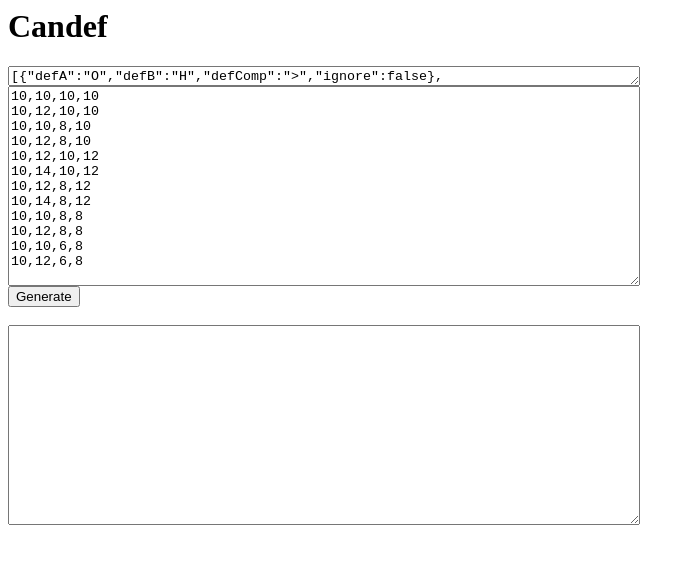
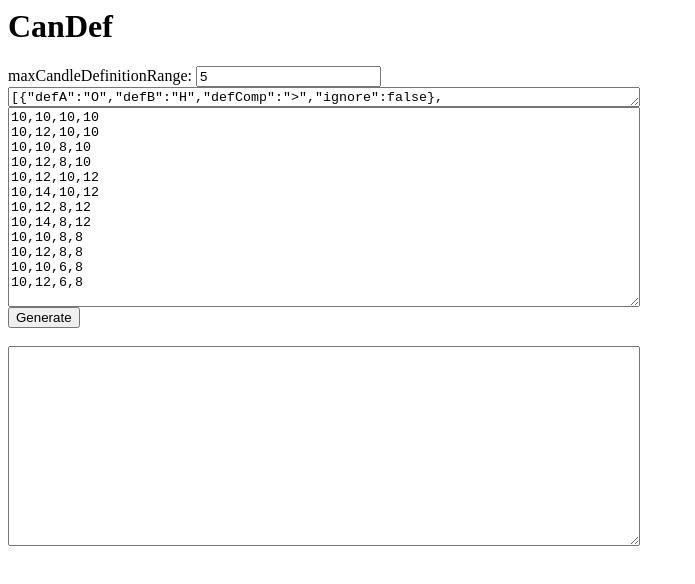
Before and after one commit to pikomonde/candef, a plain HTML site: page index.html in a window 1280 px wide. Shown: the whole page, without its empty margins (0-695 px from the left). Drawn offline with Linux system fonts and the light colour scheme.

Commit message:
add maxCandleDefinitionRange config

```diff
--- a/index.html
+++ b/index.html
@@ -1,6 +1,9 @@
 <html>
   <body>
-    <h1>Candef</h1>
+    <h1>CanDef</h1>
+    <label>maxCandleDefinitionRange:</label>
+    <input type="number" id="input_maxCandleDefinitionRange"/>
+    </br>
     <textarea style="height:20px;width:50%;" id="input_config" placeholder="config"></textarea>
     <textarea style="height:200px;width:50%;" id="input_data" placeholder="input data"></textarea>
     <br/>
@@ -27,9 +30,12 @@
         "10,12,6,8\n"
       );
 
+      $("#input_maxCandleDefinitionRange").val(maxCandleDefinitionRange);
       $("#input_config").val(JSON.stringify(candleDefinitionPairs));
       // $("#input_config").val(JSON.stringify(candleDefinitionPairs, null, 2));
     });
+
+    let maxCandleDefinitionRange = 5;
 
     let candleDefinitionPairs = [
         {"defA": "O","defB": "H","defComp": ">","ignore": false},
@@ -52,8 +58,6 @@
         {"defA": "L","defB": "C","defComp": "==","ignore": true},
       ];
 
-    let maxCandleDefinitionRange = 5;
-
     function candleDefinitionPairCompare(c, candle1, candle2) {
       if (c.defComp == ">") {
         return parseInt(candle1[c.defA]) > parseInt(candle2[c.defB])
@@ -65,8 +69,9 @@
     }
 
     function generateResultFromInput() {
-      // seetup config
-      candleDefinitionPairs = JSON.parse( $("#input_config").val());
+      // setup config
+      maxCandleDefinitionRange = $("#input_maxCandleDefinitionRange").val();
+      candleDefinitionPairs = JSON.parse($("#input_config").val());
 
       // getting result from input
       let inputData = $("#input_data").val();
```
Also changed, not shown: 1 other file.
